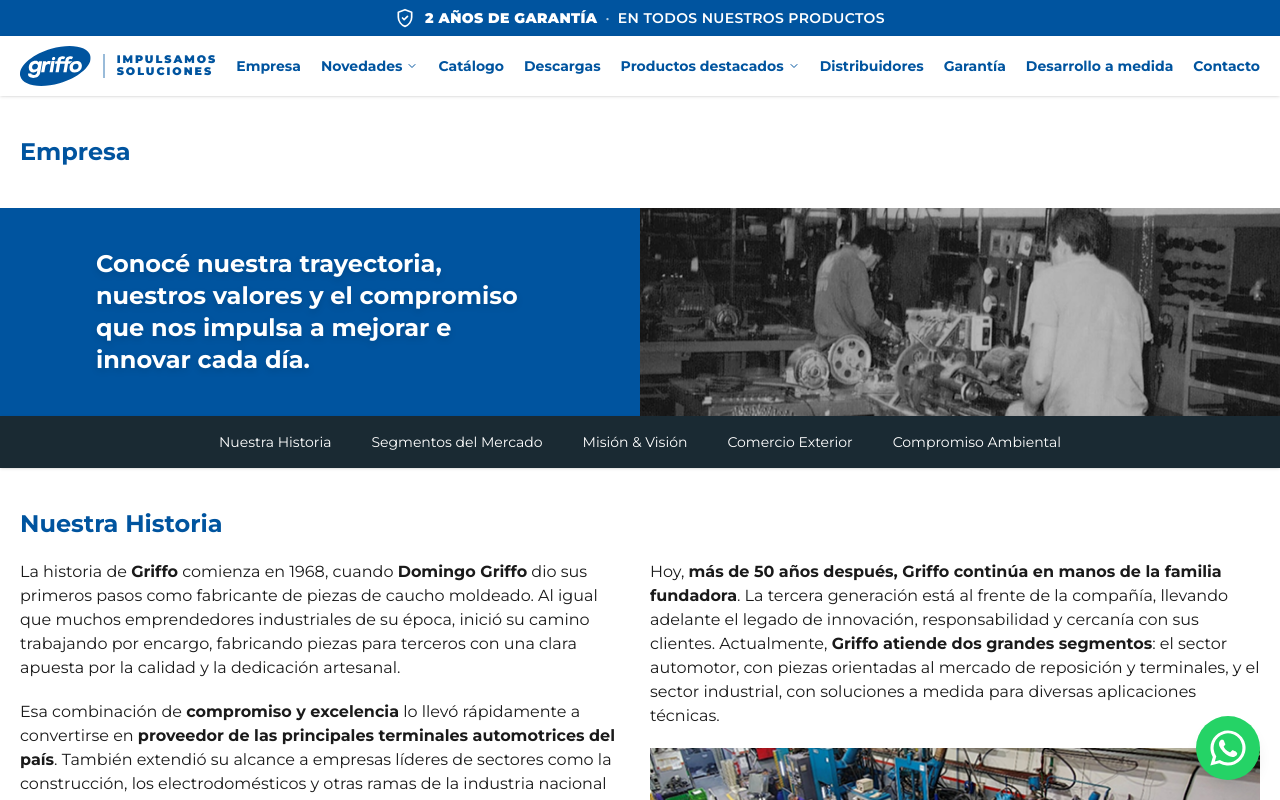
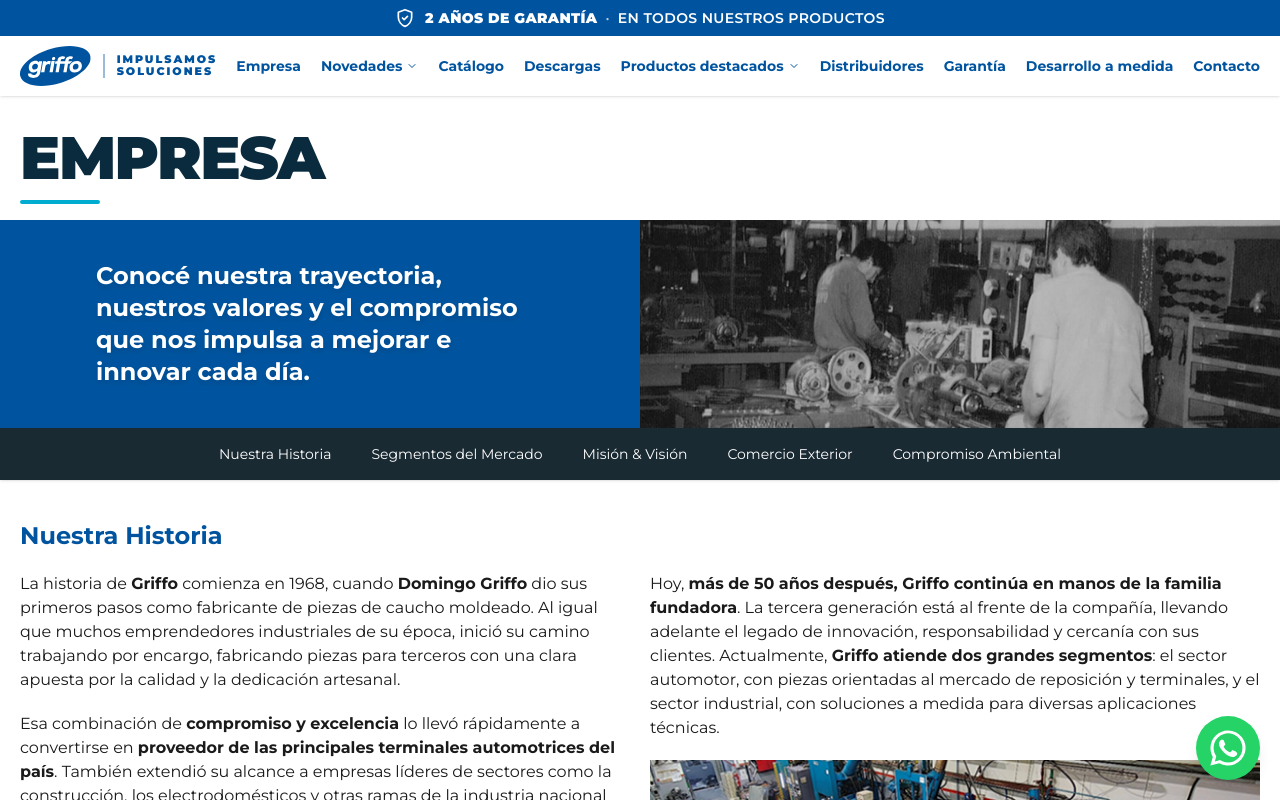
Before and after one commit to griffodiego-jpg/web, a Next.js app: page /empresa in a window 1280 px wide. Shown: the top 800 px of the page. Built offline with nearby package versions, Linux system fonts and the light colour scheme.

Commit message:
Empresa: título dominante (text-6xl black) con accent line — menos espacio desperdiciado

```diff
--- a/src/app/empresa/page.tsx
+++ b/src/app/empresa/page.tsx
@@ -29,9 +29,15 @@ export const metadata: Metadata = {
 export default function EmpresaPage() {
   return (
     <>
-      {/* Título de la página */}
-      <div className="container mx-auto max-w-6xl px-5 py-10">
-        <h1 className="text-2xl text-primary font-bold">Empresa</h1>
+      {/* Título dominante — sin padding desperdiciado */}
+      <div className="container mx-auto max-w-6xl px-5 pt-8 pb-4">
+        <h1 className="text-4xl sm:text-5xl lg:text-6xl font-black text-[#0a2b3d] uppercase tracking-tight leading-none">
+          Empresa
+        </h1>
+        <div
+          aria-hidden
+          className="mt-3 h-1 w-20 bg-accent rounded-full"
+        />
       </div>
 
       {/* Hero: 2 columnas en desktop (texto a la izquierda, foto panorámica
```
